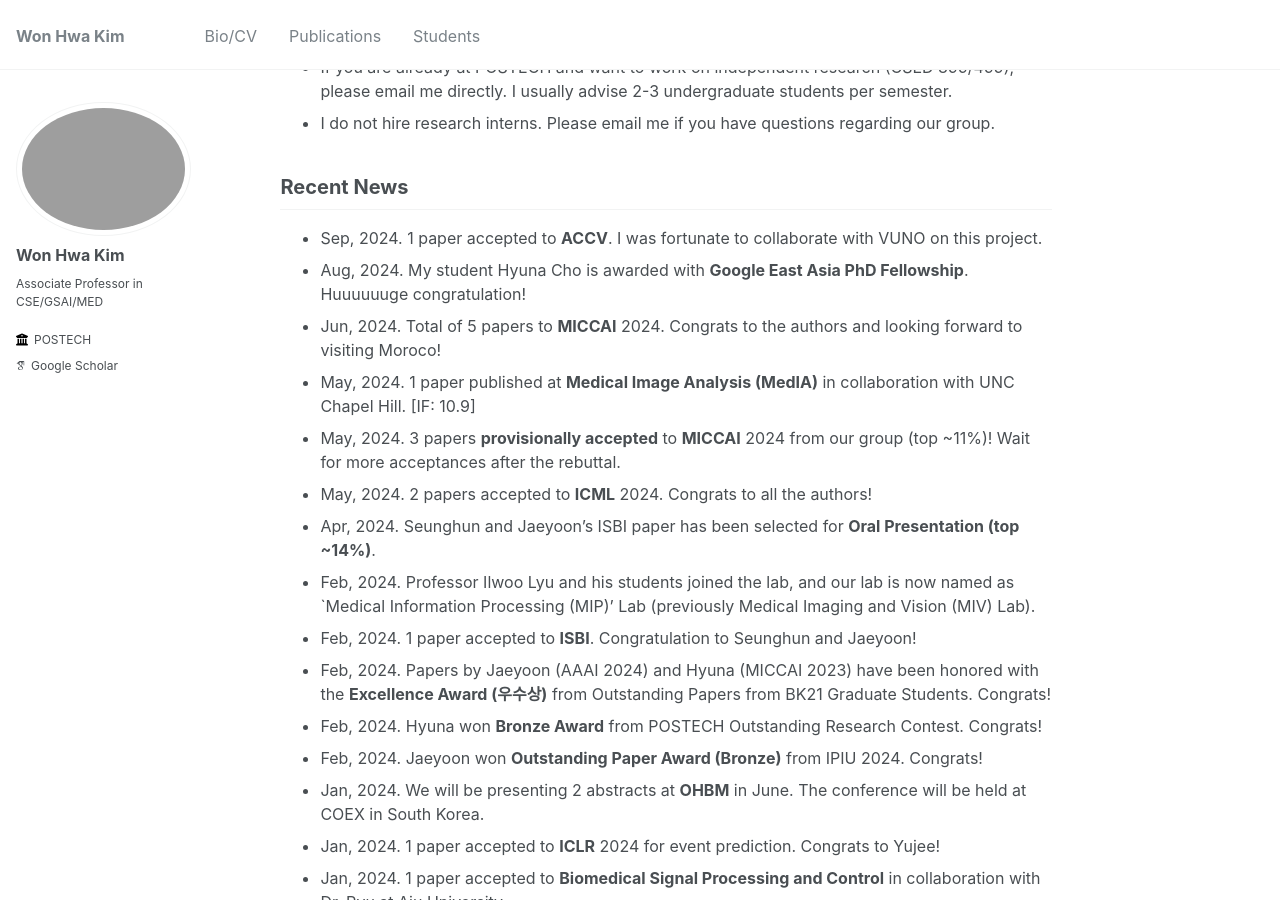
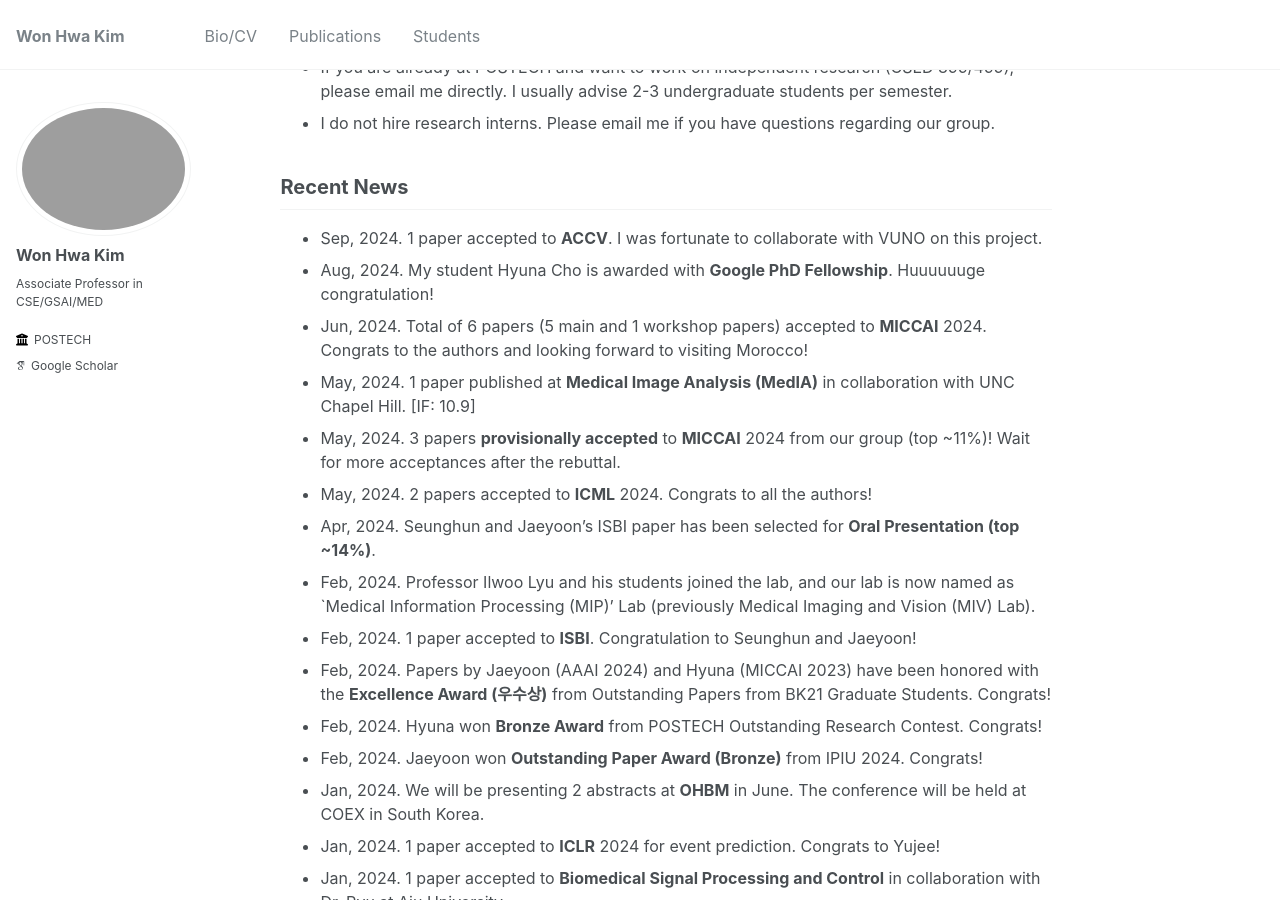
Before and after one commit to wwplato/wwplato.github.io, a Jekyll site: the page built from _pages/about.md, in a window 1280 px wide and 900 px high, scrolled down 652 px. Built offline with Jekyll 4.4.1, drawn with Linux system fonts in a browser that asks for light colours; some web fonts are replaced.

Commit message:
Update about.md

```diff
--- a/_pages/about.md
+++ b/_pages/about.md
@@ -33,8 +33,8 @@ I am always looking for highly **self-motivated** students with long term goals.
 Recent News
 -----
 * Sep, 2024. 1 paper accepted to **ACCV**. I was fortunate to collaborate with VUNO on this project.
-* Aug, 2024. My student Hyuna Cho is awarded with **Google East Asia PhD Fellowship**. Huuuuuuge congratulation!
-* Jun, 2024. Total of 5 papers to **MICCAI** 2024. Congrats to the authors and looking forward to visiting Moroco!
+* Aug, 2024. My student Hyuna Cho is awarded with **Google PhD Fellowship**. Huuuuuuge congratulation!
+* Jun, 2024. Total of 6 papers (5 main and 1 workshop papers) accepted to **MICCAI** 2024. Congrats to the authors and looking forward to visiting Morocco!
 * May, 2024. 1 paper published at **Medical Image Analysis (MedIA)** in collaboration with UNC Chapel Hill. [IF: 10.9]
 * May, 2024. 3 papers **provisionally accepted** to **MICCAI** 2024 from our group (top ~11%)! Wait for more acceptances after the rebuttal.
 * May, 2024. 2 papers accepted to **ICML** 2024. Congrats to all the authors!
```
